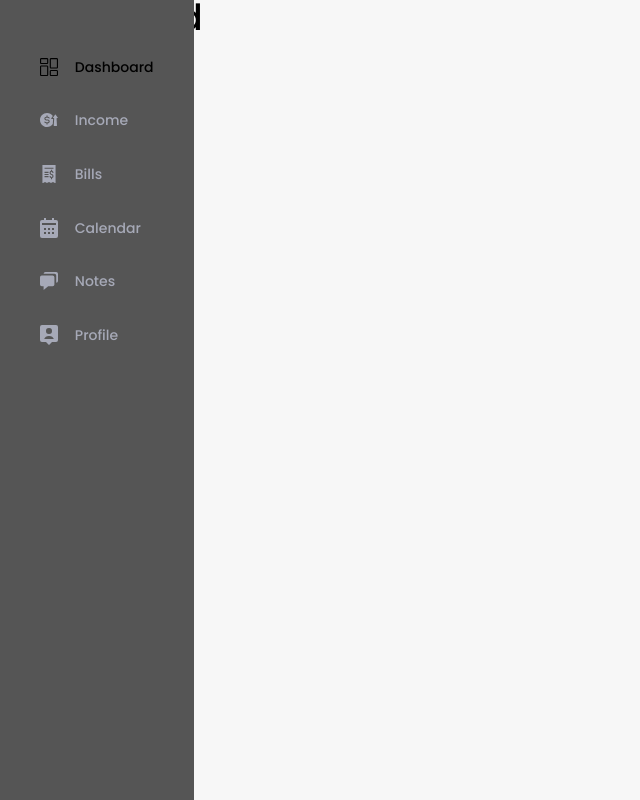
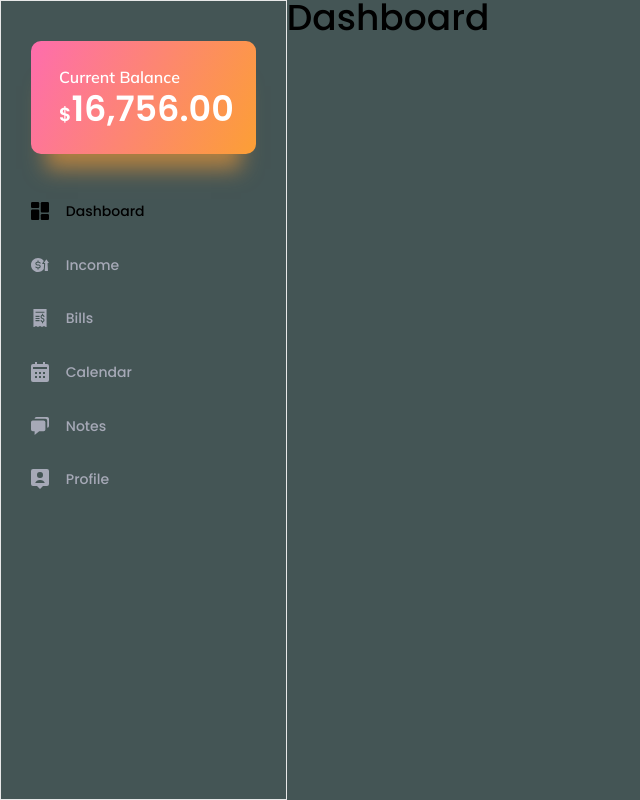
Before and after one commit to diazevedo/expensezzz, a React (Create React App) app: page /dashboard in a window 1280 px wide. Shown: the whole page, without its empty margins (0-640 px from the left). Built offline with nearby package versions, Linux system fonts and the light colour scheme.

Commit message:
links, icons, comp card

```diff
--- a/public/index.html
+++ b/public/index.html
@@ -9,11 +9,11 @@
       content="Web site created using create-react-app"
     />
     <link
-      href="https://fonts.googleapis.com/css2?family=Poppins:wght@100;300;500;900&display=swap"
+      href="https://fonts.googleapis.com/css2?family=Poppins:wght@100;300;500;600;900&display=swap"
       rel="stylesheet"
     />
     <link
-      href="https://fonts.googleapis.com/css2?family=Mulish:wght@200;300;500;900&family=Poppins:wght@100;300;500;900&display=swap"
+      href="https://fonts.googleapis.com/css2?family=Mulish:wght@200;300;500;600;900&family=Poppins:wght@100;300;500;900&display=swap"
       rel="stylesheet"
     />
     <title>ExpensezZz</title>
--- /dev/null
+++ b/src/components/Card/index.js
@@ -0,0 +1,14 @@
+import React from 'react';
+
+import * as S from './styles';
+
+const Card = ({ value }) => {
+  return (
+    <S.Container>
+      <S.Text>current balance</S.Text>
+      <S.Amount>{value}</S.Amount>
+    </S.Container>
+  );
+};
+
+export default Card;
--- /dev/null
+++ b/src/components/Card/styles.js
@@ -0,0 +1,34 @@
+import styled from 'styled-components';
+
+export const Container = styled.div`
+  padding: 2.8rem;
+  padding-right: 2.2rem;
+  border-radius: 10px;
+  background: linear-gradient(
+    115deg,
+    rgba(254, 109, 173, 1) 0%,
+    rgba(252, 159, 53, 1) 100%
+  );
+  color: #fff;
+
+  box-shadow: 0px 30px 20px -15px rgba(252, 159, 53, 0.6);
+
+  margin-bottom: 3rem;
+`;
+
+export const Text = styled.p`
+  font-size: 1.6rem;
+  font-weight: 600;
+  font-family: 'Mulish', sans-serif;
+  text-transform: capitalize;
+  margin-bottom: 0.4em;
+`;
+
+export const Amount = styled.p`
+  font-size: 3.5rem;
+  font-weight: 600;
+
+  &:first-letter {
+    font-size: 1.9rem;
+  }
+`;
--- a/src/pages/Dashboard/index.js
+++ b/src/pages/Dashboard/index.js
@@ -1,6 +1,6 @@
-import React from "react";
+import React from 'react';
 
-// import { Container } from './styles';
+import { Container } from './styles';
 
 const Dashboard = () => {
   return <h1>Dashboard</h1>;
--- a/src/pages/_layouts/auth/styles.js
+++ b/src/pages/_layouts/auth/styles.js
@@ -11,7 +11,6 @@ export const Wrapper = styled.div`
 
   display: flex;
   justify-content: center;
-
   align-items: center;
 `;
 
--- a/src/pages/_layouts/default/styles.js
+++ b/src/pages/_layouts/default/styles.js
@@ -2,13 +2,11 @@ import styled from 'styled-components';
 
 export const Wrapper = styled.div`
   height: 100%;
-  background: #f7f7f7;
+  background: #455;
 
   aside {
-    position: fixed;
-    background: #555;
-    top: 0;
-    bottom: 0;
-    left: 0;
+    float: left;
+    height: 100%;
+    overflow: hidden;
   }
 `;
--- a/src/parts/Sidebar/index.js
+++ b/src/parts/Sidebar/index.js
@@ -1,5 +1,6 @@
 import React from 'react';
 
+import Card from '../../components/Card';
 import * as S from './styles';
 
 import items from '../../utils/data/navigationItems';
@@ -7,6 +8,7 @@ import items from '../../utils/data/navigationItems';
 const Sidebar = () => {
   return (
     <S.Container>
+      <Card value="$16,756.00" />
       <S.MenuContainer>
         <S.MenuList>
           {items.map(({ url, alt, label, image }) => (
--- a/src/parts/Sidebar/styles.js
+++ b/src/parts/Sidebar/styles.js
@@ -1,11 +1,12 @@
 import styled from 'styled-components';
 import { NavLink } from 'react-router-dom';
 
-export const Container = styled.aside``;
+export const Container = styled.aside`
+  padding: 4rem 3rem;
+  border: solid #e8e8e8 1px;
+`;
 
-export const MenuContainer = styled.nav`
-  padding: 4rem;
-`;
+export const MenuContainer = styled.nav``;
 
 export const MenuList = styled.ul`
   font-size: 1.4rem;
--- a/src/styles/base.js
+++ b/src/styles/base.js
@@ -9,7 +9,7 @@ const BaseCSS = createGlobalStyle`
   body {
     height: 100%;
     -webkit-font-smoothing: antialiased;
-    -webkit-font-smoothing: antialiased;
+    -moz-font-smoothing: antialiased;
 
     #root {
       height: 100%;
```
Also changed, not shown: src/assets/icons/dashboard.svg, src/components/ContainerMain/index.js (added).
